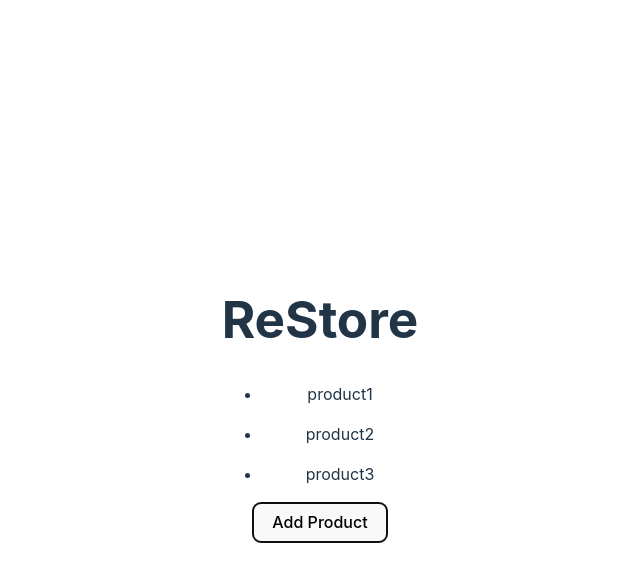
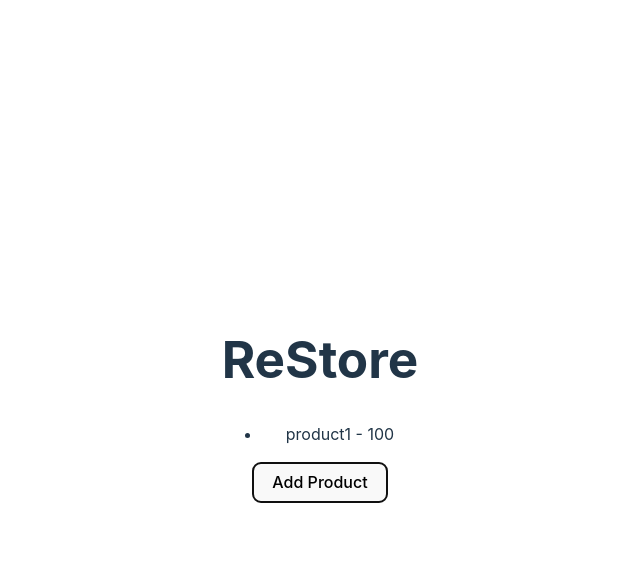
Before and after one commit to Susie-D/ReStore, a React (Vite) app in the folder client/: page / in a window 1280 px wide. Both pictures are taken after a click on the button "Add Product". Shown: the top 582 px of the page, without its empty margins (320-960 px from the left). Built offline with nearby package versions, Linux system fonts and the light colour scheme; no server answers.

Commit message:
add Typescript interface to product

```diff
--- a/client/src/App.tsx
+++ b/client/src/App.tsx
@@ -1,20 +1,22 @@
 import { useEffect, useState } from 'react'
 import './App.css'
+import { Products } from './products';
 
 function App() {
-  const [products, setProducts] = useState([
-    { name: 'product1', price: 100 },
-    { name: 'product2', price: 200 }
-  ]);
+  const [products, setProducts] = useState<Products[]>([]);
   const [error, setError] = useState(null);
 
   function addProduct() {
-    setProducts(preState =>
-      [...preState,
-      {
-        name: 'product' + (preState.length + 1),
-        price: (preState.length * 100) + 100
-      }
+    setProducts(prevState => [...prevState,
+        {
+          id: prevState.length + 101,
+          name: 'product' + (prevState.length + 1),
+          price: (prevState.length * 100) + 100,
+          brand: 'some brand',
+          description: 'some description',
+          type: '',
+          pictureUrl: 'http://picsum.photos/200'
+        }
       ]
     )
   }
@@ -31,9 +33,9 @@
     <>
       <div>
         <h1>ReStore</h1>
-        {products.map((item, index) => (
-          <ul key={index}>
-            <li>{item.name}</li>
+        {products.map(product => (
+          <ul key={product.id}>
+            <li>{product.name} - {product.price}</li>
           </ul>
         ))}
         <p></p>
--- /dev/null
+++ b/client/src/products.ts
@@ -0,0 +1,10 @@
+export interface Products {
+  id: number
+  name: string
+  description: string
+  price: number
+  pictureUrl: string
+  type?: string
+  brand: string
+  quantityInStock?: number
+}
```
